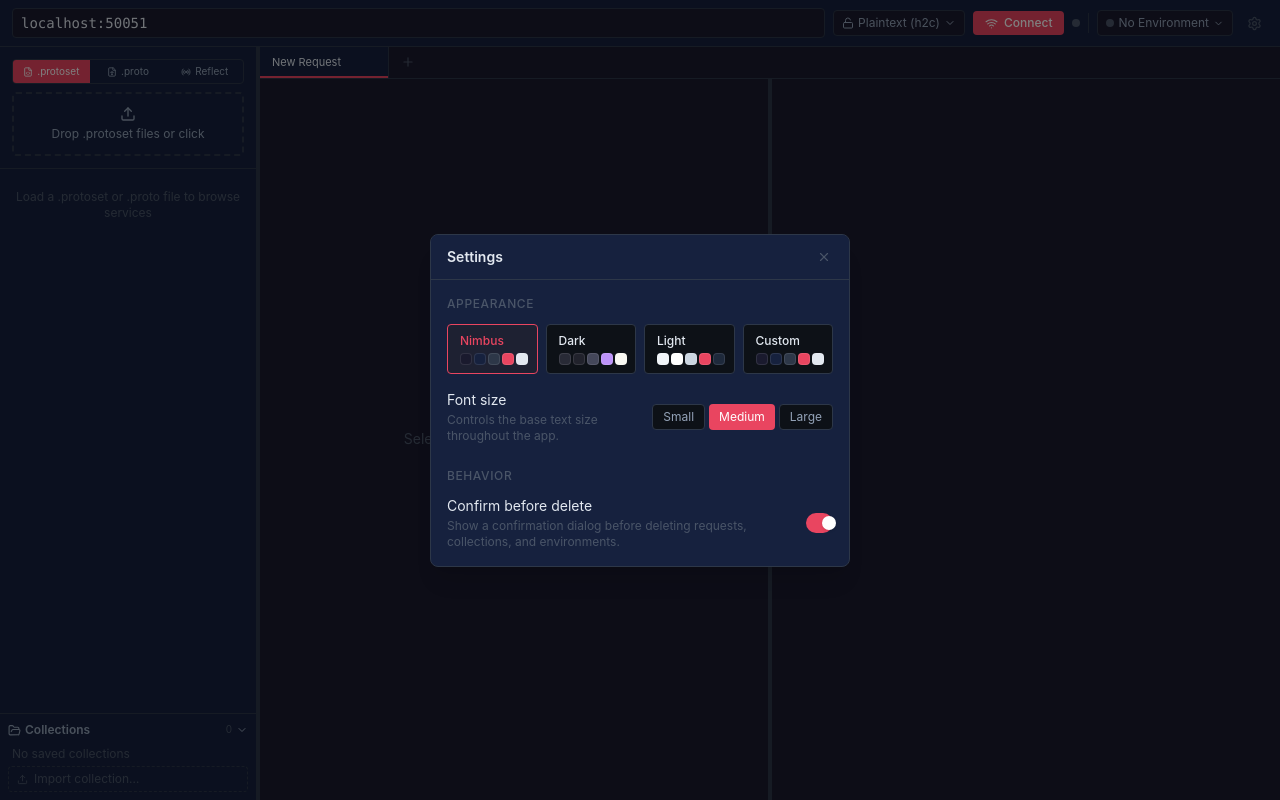
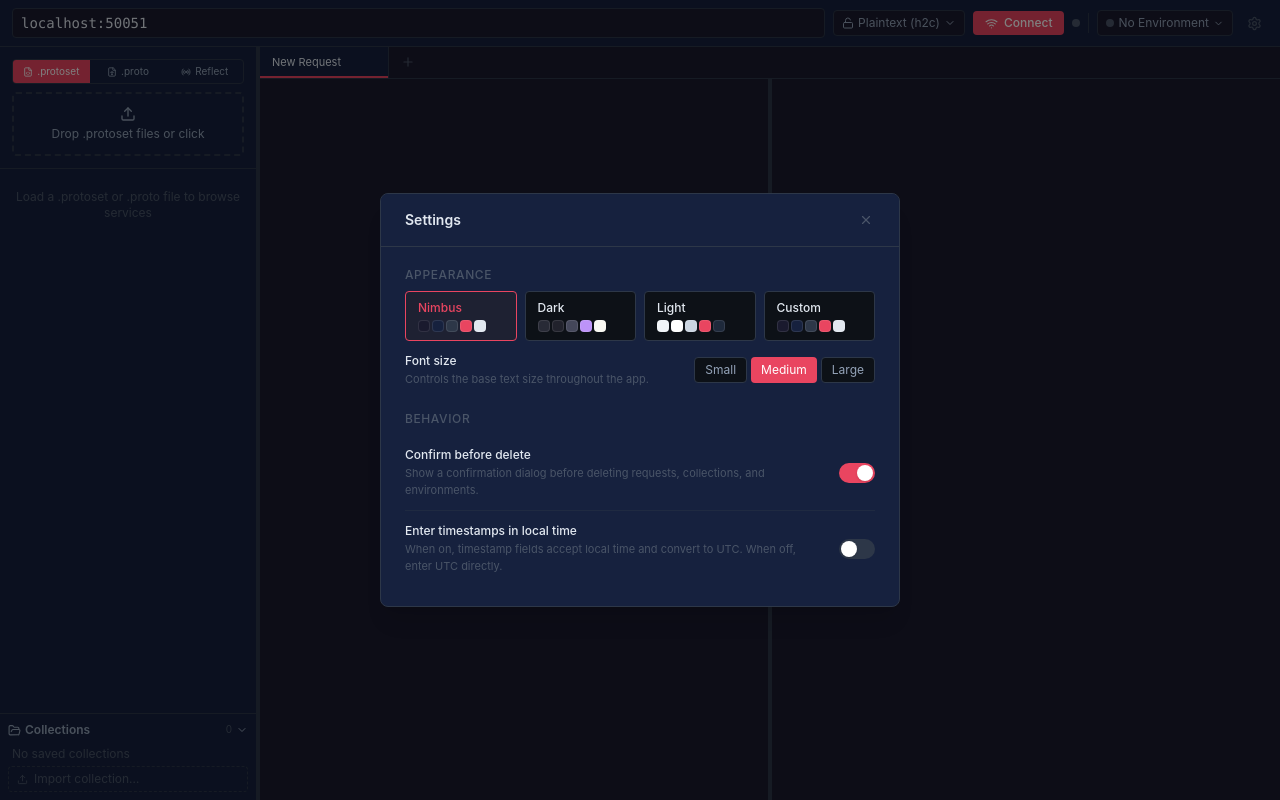
Before and after one commit to CosmicMunkey/grpc-nimbus, a React (Vite) app in the folder frontend/: page / in a window 1280 px wide. Both pictures are taken after a click on the button 1254 px from the left and 23 px from the top of the page. Built offline with nearby package versions, Linux system fonts and the light colour scheme.

Commit message:
Adding configs for date time field entries in UTC or local time.

```diff
--- a/frontend/src/components/RequestBuilder/FormBuilder.tsx
+++ b/frontend/src/components/RequestBuilder/FormBuilder.tsx
@@ -221,25 +221,56 @@ function EnumEditor({ schema, value, onChange }: { schema: FieldSchema; value: u
 // ─── Timestamp editor ─────────────────────────────────────────────────────────
 
 function TimestampEditor({ value, onChange }: { value: unknown; onChange: (v: string | null) => void }) {
+  const timestampInputLocal = useAppStore(s => s.timestampInputLocal);
   const isSet = typeof value === 'string' && value !== '';
 
-  // Convert RFC 3339 UTC string to datetime-local input value (strips trailing Z/millis)
-  const toInputValue = (rfc: string): string => {
-    // Handle "2006-01-02T15:04:05Z" or "2006-01-02T15:04:05.999Z" → "2006-01-02T15:04:05"
-    return rfc.replace(/(\.\d+)?Z$/, '').slice(0, 19);
+  const splitRfc = (rfc: string): { date: string; time: string } => {
+    const bare = rfc.replace(/(\.\d+)?Z$/, '').slice(0, 19);
+    const [date = '', time = ''] = bare.split('T');
+    return { date, time };
   };
 
-  // Convert datetime-local value back to RFC 3339 UTC string
-  const toRfc3339 = (local: string): string => {
-    if (!local) return '';
-    // datetime-local gives "YYYY-MM-DDTHH:MM:SS" or "YYYY-MM-DDTHH:MM" (16 chars without seconds)
-    const padded = local.length === 16 ? local + ':00' : local;
-    return padded + 'Z';
+  // In local mode we display the stored UTC value converted to local date/time.
+  const toLocalParts = (rfc: string): { date: string; time: string } => {
+    const d = new Date(rfc);
+    const pad = (n: number) => String(n).padStart(2, '0');
+    const date = `${d.getFullYear()}-${pad(d.getMonth() + 1)}-${pad(d.getDate())}`;
+    const time = `${pad(d.getHours())}:${pad(d.getMinutes())}:${pad(d.getSeconds())}`;
+    return { date, time };
+  };
+
+  const { date: initDate, time: initTime } = isSet
+    ? (timestampInputLocal ? toLocalParts(value as string) : splitRfc(value as string))
+    : { date: '', time: '' };
+
+  const [dateText, setDateText] = useState(initDate);
+  const [timeText, setTimeText] = useState(initTime);
+
+  // Sync when the stored value or mode changes (e.g. "Now", mode toggle, external update)
+  useEffect(() => {
+    if (isSet) {
+      const parts = timestampInputLocal ? toLocalParts(value as string) : splitRfc(value as string);
+      setDateText(parts.date);
+      setTimeText(parts.time);
+    }
+  }, [value, timestampInputLocal]); // eslint-disable-line react-hooks/exhaustive-deps
+
+  const tryEmit = (d: string, t: string) => {
+    if (!/^\d{4}-\d{2}-\d{2}$/.test(d)) return;
+    if (!/^\d{2}:\d{2}(:\d{2})?$/.test(t)) return;
+    const padded = t.length === 5 ? t + ':00' : t;
+    if (timestampInputLocal) {
+      // Treat the entered date+time as local — new Date without Z interprets as local.
+      const utc = new Date(`${d}T${padded}`);
+      if (isNaN(utc.getTime())) return;
+      onChange(utc.toISOString().replace(/\.\d+Z$/, 'Z'));
+    } else {
+      onChange(`${d}T${padded}Z`);
+    }
   };
 
   const setNow = () => {
-    const now = new Date().toISOString().replace(/\.\d+Z$/, 'Z');
-    onChange(now);
+    onChange(new Date().toISOString().replace(/\.\d+Z$/, 'Z'));
   };
 
   if (!isSet) {
@@ -253,16 +284,53 @@ function TimestampEditor({ value, onChange }: { value: unknown; onChange: (v: st
     );
   }
 
+  // Hint shows the "other" representation: local when UTC mode, UTC when local mode.
+  const hint = (() => {
+    try {
+      if (timestampInputLocal) {
+        // Reconstruct the current UTC value from local inputs to show its UTC form.
+        const padded = timeText.length === 5 ? timeText + ':00' : timeText;
+        const utc = new Date(`${dateText}T${padded}`);
+        if (isNaN(utc.getTime())) return null;
+        return utc.toISOString().replace(/\.\d+Z$/, '') + ' UTC';
+      } else {
+        return new Date(value as string).toLocaleString(undefined, {
+          month: 'short', day: 'numeric', hour: 'numeric', minute: '2-digit',
+          second: '2-digit', timeZoneName: 'short',
+        });
+      }
+    } catch { return null; }
+  })();
+
   return (
-    <div className="flex items-center gap-1 flex-1 min-w-0">
+    <div className="flex flex-col gap-0.5 flex-1 min-w-0">
+      <div className="flex items-center gap-1">
         <input
-        type="datetime-local"
+          type="date"
+          value={dateText}
+          onChange={e => { setDateText(e.target.value); tryEmit(e.target.value, timeText); }}
+          className={`${inputCls} w-36 shrink-0`}
+        />
+        {timestampInputLocal ? (
+          <input
+            type="time"
             step="1"
-        value={toInputValue(value as string)}
-        onChange={e => onChange(toRfc3339(e.target.value))}
-        className={`${inputCls} flex-1`}
+            value={timeText}
+            onChange={e => { setTimeText(e.target.value); tryEmit(dateText, e.target.value); }}
+            className={`${inputCls} w-28 shrink-0`}
           />
-      <span className="text-[10px] text-c-text3 shrink-0">UTC</span>
+        ) : (
+          <>
+            <input
+              type="text"
+              value={timeText}
+              placeholder="HH:MM:SS"
+              onChange={e => { setTimeText(e.target.value); tryEmit(dateText, e.target.value); }}
+              className={`${inputCls} w-24 shrink-0`}
+            />
+            <span className="text-[10px] text-c-text3 shrink-0">Z</span>
+          </>
+        )}
         <button
           onClick={setNow}
           className="shrink-0 text-xs text-c-text2 hover:text-c-text px-1.5 py-0.5 rounded border border-c-border hover:border-c-text3"
@@ -277,6 +345,10 @@ function TimestampEditor({ value, onChange }: { value: unknown; onChange: (v: st
         >
           <X size={11} />
         </button>
+      </div>
+      {hint && (
+        <span className="text-[10px] text-c-text3 pl-0.5">{hint}</span>
+      )}
     </div>
   );
 }
--- a/frontend/src/components/Settings/SettingsPanel.tsx
+++ b/frontend/src/components/Settings/SettingsPanel.tsx
@@ -12,13 +12,13 @@ function Toggle({ checked, onChange }: { checked: boolean; onChange: (v: boolean
       role="switch"
       aria-checked={checked}
       onClick={() => onChange(!checked)}
-      className={`relative inline-flex h-5 w-9 items-center rounded-full transition-colors ${
+      className={`relative inline-flex h-5 w-9 shrink-0 rounded-full p-0.5 transition-colors ${
         checked ? 'bg-c-accent' : 'bg-c-border'
       }`}
     >
       <span
-        className={`inline-block h-3.5 w-3.5 transform rounded-full bg-white shadow transition-transform ${
-          checked ? 'translate-x-4' : 'translate-x-1'
+        className={`h-4 w-4 shrink-0 rounded-full bg-white shadow transition-transform ${
+          checked ? 'translate-x-4' : 'translate-x-0'
         }`}
       />
     </button>
@@ -104,7 +104,7 @@ function CustomEditor({
 
 export default function SettingsPanel() {
   const [open, setOpen] = useState(false);
-  const { confirmDeletes, setConfirmDeletes, theme, customTheme, setTheme, fontSize, setFontSize } = useAppStore();
+  const { confirmDeletes, setConfirmDeletes, timestampInputLocal, setTimestampInputLocal, theme, customTheme, setTheme, fontSize, setFontSize } = useAppStore();
 
   // Local draft so colour picker changes apply live while custom is active
   const [draftCustom, setDraftCustom] = useState<Partial<ThemeTokens>>(customTheme);
@@ -135,9 +135,9 @@ export default function SettingsPanel() {
       {open && createPortal(
         <div className="fixed inset-0 z-[9000] flex items-center justify-center">
           <div className="absolute inset-0 bg-black/50" onClick={() => setOpen(false)} />
-          <div className="relative z-10 bg-c-panel border border-c-border rounded-lg shadow-xl w-[420px] max-w-[90vw] max-h-[90vh] overflow-y-auto">
+          <div className="relative z-10 bg-c-panel border border-c-border rounded-lg shadow-xl w-[520px] max-w-[90vw] max-h-[90vh] overflow-y-auto">
             {/* Header */}
-            <div className="flex items-center justify-between px-4 py-3 border-b border-c-border sticky top-0 bg-c-panel z-10">
+            <div className="flex items-center justify-between px-6 py-4 border-b border-c-border sticky top-0 bg-c-panel z-10">
               <h2 className="text-sm font-semibold text-c-text">Settings</h2>
               <button
                 onClick={() => setOpen(false)}
@@ -147,10 +147,10 @@ export default function SettingsPanel() {
               </button>
             </div>
 
-            <div className="px-4 py-4 space-y-6">
+            <div className="px-6 py-5 space-y-6">
               {/* Appearance section */}
               <div>
-                <p className="text-xs font-medium text-c-text3 uppercase tracking-wider mb-3">Appearance</p>
+                <p className="text-xs font-medium text-c-text3 uppercase tracking-wider mb-2">Appearance</p>
                 <div className="grid grid-cols-4 gap-2">
                   {THEME_META.map(({ id, label }) => (
                     <ThemeCard
@@ -165,10 +165,10 @@ export default function SettingsPanel() {
                 {theme === 'custom' && (
                   <CustomEditor tokens={draftCustom} onChange={handleCustomChange} />
                 )}
-                <div className="flex items-center justify-between mt-4">
+                <div className="flex items-center justify-between mt-3">
                   <div>
-                    <p className="text-sm text-c-text">Font size</p>
-                    <p className="text-xs text-c-text3 mt-0.5">Controls the base text size throughout the app.</p>
+                    <p className="text-xs font-medium text-c-text">Font size</p>
+                    <p className="text-[11px] text-c-text3 mt-0.5">Controls the base text size throughout the app.</p>
                   </div>
                   <div className="flex gap-1">
                     {FONT_SIZE_PRESETS.map(({ label, value }) => (
@@ -190,15 +190,22 @@ export default function SettingsPanel() {
 
               {/* Behavior section */}
               <div>
-                <p className="text-xs font-medium text-c-text3 uppercase tracking-wider mb-3">Behavior</p>
-                <div className="flex items-center justify-between">
-                  <div>
-                    <p className="text-sm text-c-text">Confirm before delete</p>
-                    <p className="text-xs text-c-text3 mt-0.5">
-                      Show a confirmation dialog before deleting requests, collections, and environments.
-                    </p>
+                <p className="text-xs font-medium text-c-text3 uppercase tracking-wider mb-2">Behavior</p>
+                <div className="flex flex-col">
+                  <div className="flex items-center justify-between py-3">
+                    <div className="pr-4">
+                      <p className="text-xs font-medium text-c-text">Confirm before delete</p>
+                      <p className="text-[11px] text-c-text3 mt-0.5">Show a confirmation dialog before deleting requests, collections, and environments.</p>
+                    </div>
+                    <Toggle checked={confirmDeletes} onChange={setConfirmDeletes} />
                   </div>
-                  <Toggle checked={confirmDeletes} onChange={setConfirmDeletes} />
+                  <div className="flex items-center justify-between py-3 border-t border-c-border/40">
+                    <div className="pr-4">
+                      <p className="text-xs font-medium text-c-text">Enter timestamps in local time</p>
+                      <p className="text-[11px] text-c-text3 mt-0.5">When on, timestamp fields accept local time and convert to UTC. When off, enter UTC directly.</p>
+                    </div>
+                    <Toggle checked={timestampInputLocal} onChange={setTimestampInputLocal} />
+                  </div>
                 </div>
               </div>
             </div>
--- a/frontend/src/store/appStore.ts
+++ b/frontend/src/store/appStore.ts
@@ -57,8 +57,8 @@ declare global {
           RemoveProtoPath(path: string): Promise<ServiceInfo[]>;
           GetLoadedState(): Promise<LoadedState>;
           GetConnectionState(): Promise<string>;
-          GetUserSettings(): Promise<{ confirmDeletes: boolean; theme: string; customTheme?: Record<string, string>; fontSize?: number; sidebarWidth?: number; panelSplit?: number }>;
-          SaveUserSettings(s: { confirmDeletes: boolean; theme: string; customTheme?: Record<string, string>; fontSize: number; sidebarWidth: number; panelSplit: number }): Promise<void>;
+          GetUserSettings(): Promise<{ confirmDeletes: boolean; timestampInputLocal: boolean; theme: string; customTheme?: Record<string, string>; fontSize?: number; sidebarWidth?: number; panelSplit?: number }>;
+          SaveUserSettings(s: { confirmDeletes: boolean; timestampInputLocal: boolean; theme: string; customTheme?: Record<string, string>; fontSize: number; sidebarWidth: number; panelSplit: number }): Promise<void>;
         };
       };
     };
@@ -102,13 +102,14 @@ export const api = {
   getLoadedState: () => window.go.main.App.GetLoadedState(),
   getConnectionState: (): Promise<string> => window.go.main.App.GetConnectionState(),
   getUserSettings: () => window.go.main.App.GetUserSettings(),
-  saveUserSettings: (s: { confirmDeletes: boolean; theme: string; customTheme?: Record<string, string>; fontSize: number; sidebarWidth: number; panelSplit: number }): Promise<void> => window.go.main.App.SaveUserSettings(s),
+  saveUserSettings: (s: { confirmDeletes: boolean; timestampInputLocal: boolean; theme: string; customTheme?: Record<string, string>; fontSize: number; sidebarWidth: number; panelSplit: number }): Promise<void> => window.go.main.App.SaveUserSettings(s),
 };
 
 // Persist all user settings from the current store state.
-function saveAllSettings(s: Pick<AppState, 'confirmDeletes' | 'theme' | 'customTheme' | 'fontSize' | 'sidebarWidth' | 'panelSplit'>) {
+function saveAllSettings(s: Pick<AppState, 'confirmDeletes' | 'timestampInputLocal' | 'theme' | 'customTheme' | 'fontSize' | 'sidebarWidth' | 'panelSplit'>) {
   api.saveUserSettings({
     confirmDeletes: s.confirmDeletes,
+    timestampInputLocal: s.timestampInputLocal,
     theme: s.theme,
     customTheme: s.customTheme as Record<string, string>,
     fontSize: s.fontSize,
@@ -276,6 +277,8 @@ interface AppState {
   // Settings
   confirmDeletes: boolean;
   setConfirmDeletes: (v: boolean) => void;
+  timestampInputLocal: boolean;
+  setTimestampInputLocal: (v: boolean) => void;
   theme: ThemeId;
   customTheme: Partial<ThemeTokens>;
   setTheme: (id: ThemeId, custom?: Partial<ThemeTokens>) => void;
@@ -899,6 +902,7 @@ export const useAppStore = create<AppState>((set, get) => ({
 
   // ── Settings ─────────────────────────────────────────────────────────────
   confirmDeletes: true,
+  timestampInputLocal: false,
   theme: 'nimbus' as ThemeId,
   customTheme: {},
   fontSize: 16,
@@ -916,7 +920,7 @@ export const useAppStore = create<AppState>((set, get) => ({
       const fontSize = s.fontSize ?? 14;
       const sidebarWidth = s.sidebarWidth ?? 256;
       const panelSplit = s.panelSplit ?? 0.5;
-      set({ confirmDeletes: s.confirmDeletes, theme: themeId, customTheme: custom, fontSize, sidebarWidth, panelSplit });
+      set({ confirmDeletes: s.confirmDeletes, timestampInputLocal: s.timestampInputLocal ?? false, theme: themeId, customTheme: custom, fontSize, sidebarWidth, panelSplit });
       applyTheme(resolveTheme(themeId, custom));
       applyFontSize(fontSize);
     } catch { /* use defaults */ }
@@ -924,6 +928,11 @@ export const useAppStore = create<AppState>((set, get) => ({
 
   setConfirmDeletes: (v) => {
     set({ confirmDeletes: v });
+    saveAllSettings(get());
+  },
+
+  setTimestampInputLocal: (v) => {
+    set({ timestampInputLocal: v });
     saveAllSettings(get());
   },
 
```
Also changed, not shown: 2 other files (tests, documents, lock files or other folders). Lines whose indentation alone changed are shown as unchanged.
